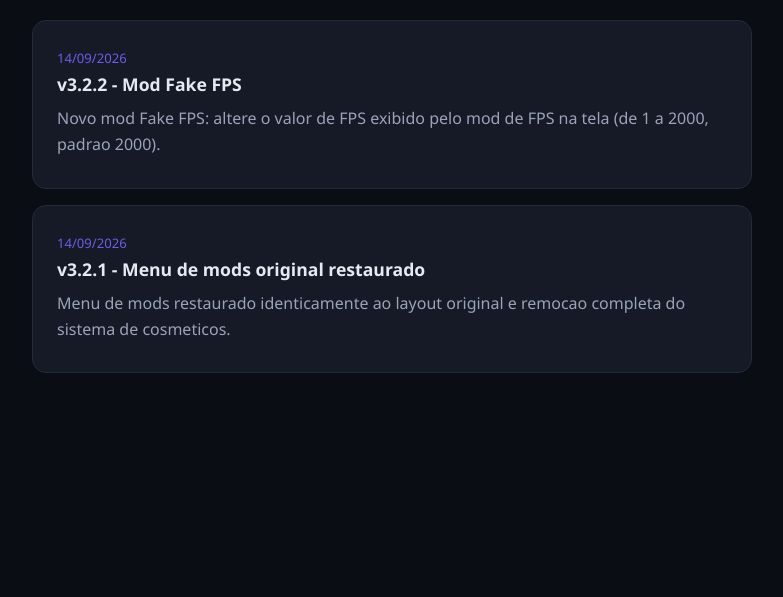
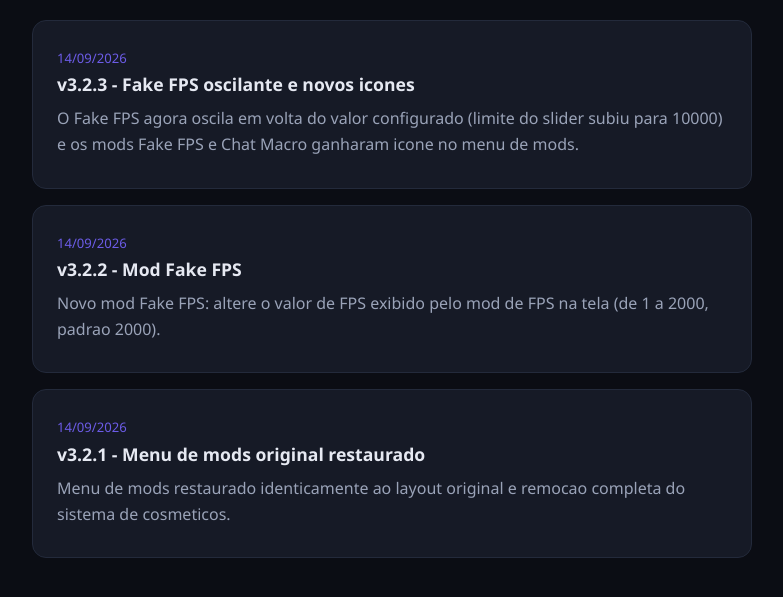
Before and after one commit to vnzinhypers-prog/vnzinhypers-prog.github.io, a plain HTML site: page news.html in a window 1280 px wide. Shown: the part 125-722 px from the top of the page, without its empty margins (248-1031 px from the left). Drawn offline with Linux system fonts and the light colour scheme.

Commit message:
v3.2.3: atualiza instalador e adiciona noticia no site

```diff
--- a/news.html
+++ b/news.html
@@ -20,6 +20,11 @@ time{color:#6c5ce7;font-size:.82rem}
 <h1>Novidades do <span>HypersClient</span></h1>
 <article>
 	<time>14/09/2026</time>
+	<h3>v3.2.3 - Fake FPS oscilante e novos icones</h3>
+	<p>O Fake FPS agora oscila em volta do valor configurado (limite do slider subiu para 10000) e os mods Fake FPS e Chat Macro ganharam icone no menu de mods.</p>
+</article>
+<article>
+	<time>14/09/2026</time>
 	<h3>v3.2.2 - Mod Fake FPS</h3>
 	<p>Novo mod Fake FPS: altere o valor de FPS exibido pelo mod de FPS na tela (de 1 a 2000, padrao 2000).</p>
 </article>
```
